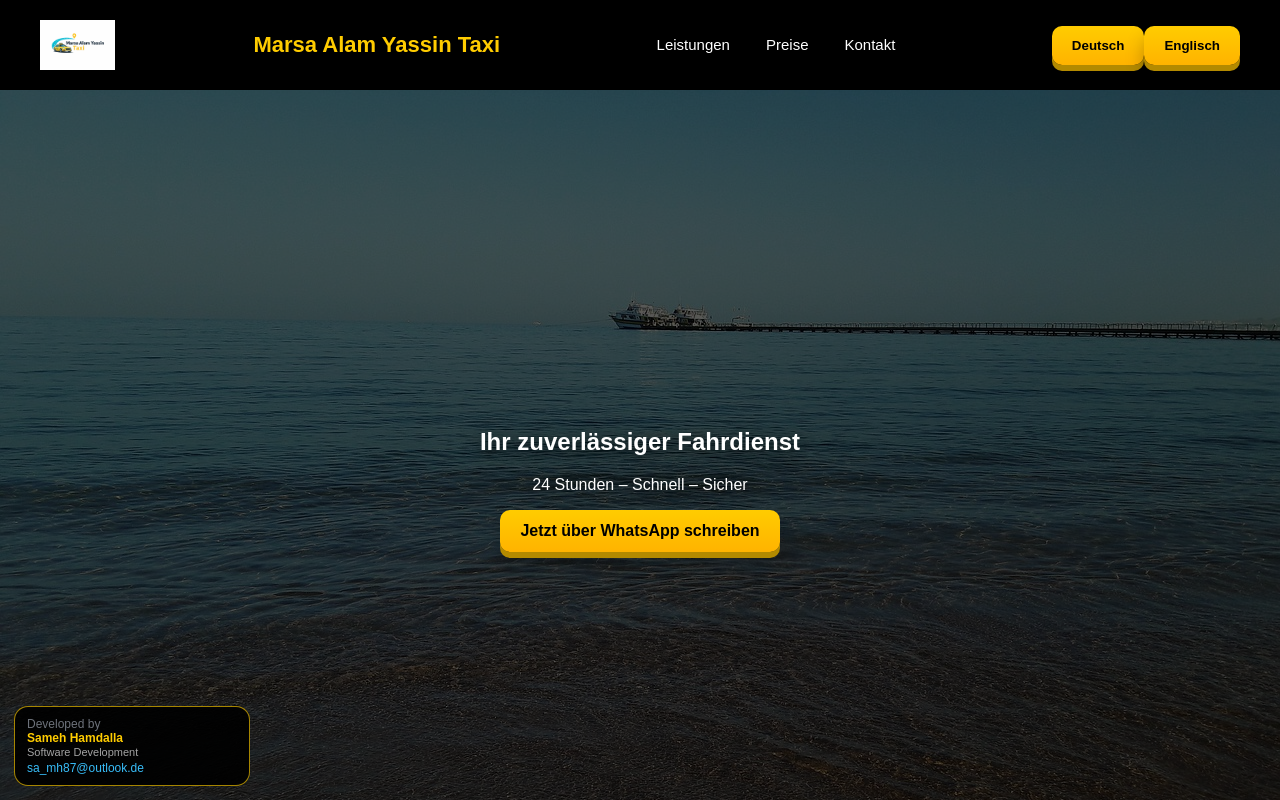
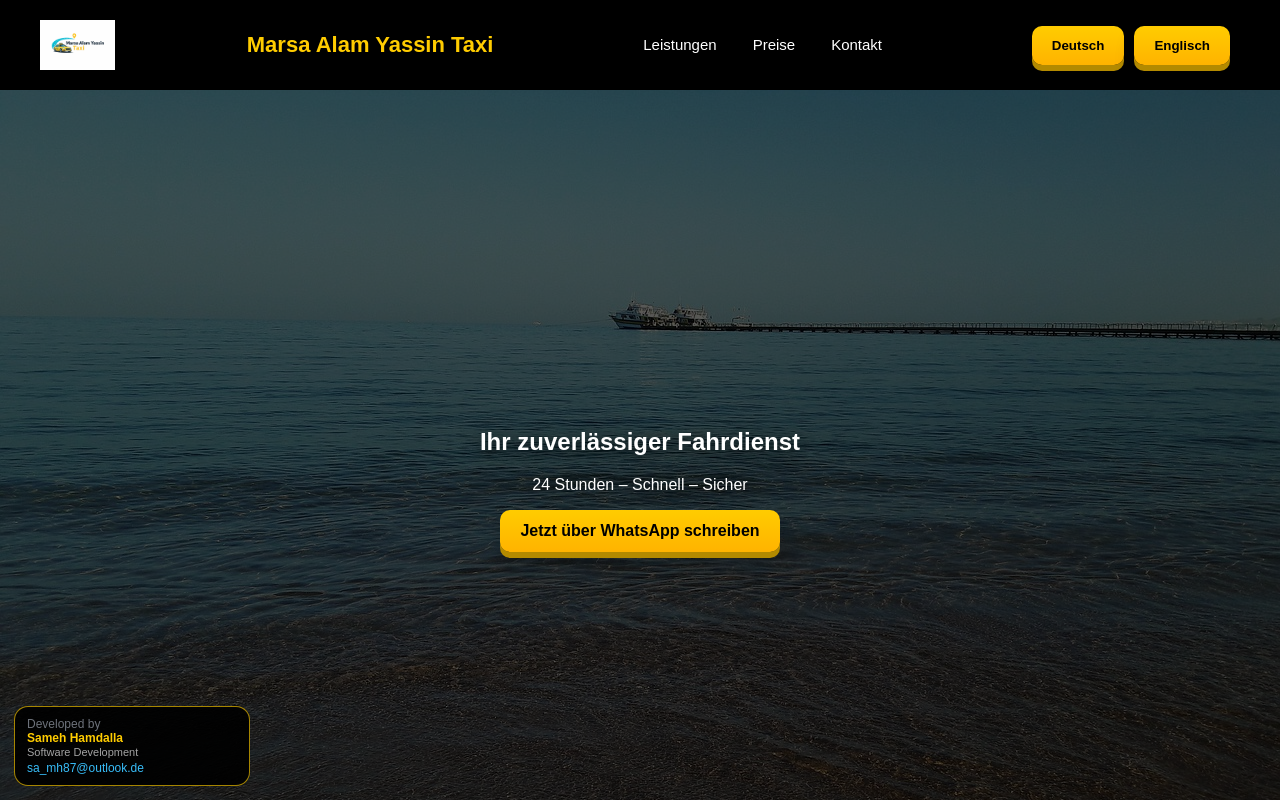
Before and after one commit to Sameh-Hamdalla/Taxi-Firma, a React (Vite) app in the folder marsaalam-yassin-taxi/: page / in a window 1280 px wide. Shown: the top 800 px of the page. Built offline with nearby package versions, Linux system fonts and the light colour scheme.

Commit message:
margin beim Sprachswitcher geänddert

```diff
--- a/marsaalam-yassin-taxi/src/App.tsx
+++ b/marsaalam-yassin-taxi/src/App.tsx
@@ -90,7 +90,7 @@ function App() {
         </nav>
 
         {/* Sprachumschalter */}
-        <div>
+        <div className="lang-switcher">
           <button onClick={() => setLang("de")}>Deutsch</button>
           <button onClick={() => setLang("en")}>Englisch</button>
         </div>
--- a/marsaalam-yassin-taxi/src/index.css
+++ b/marsaalam-yassin-taxi/src/index.css
@@ -20,7 +20,10 @@ section > * {
   margin-right: auto;
 }
 
+.lang-switcher button {
+  margin-right: 10px;
 
+}
 
 /* ======================================================
    HEADER
```
